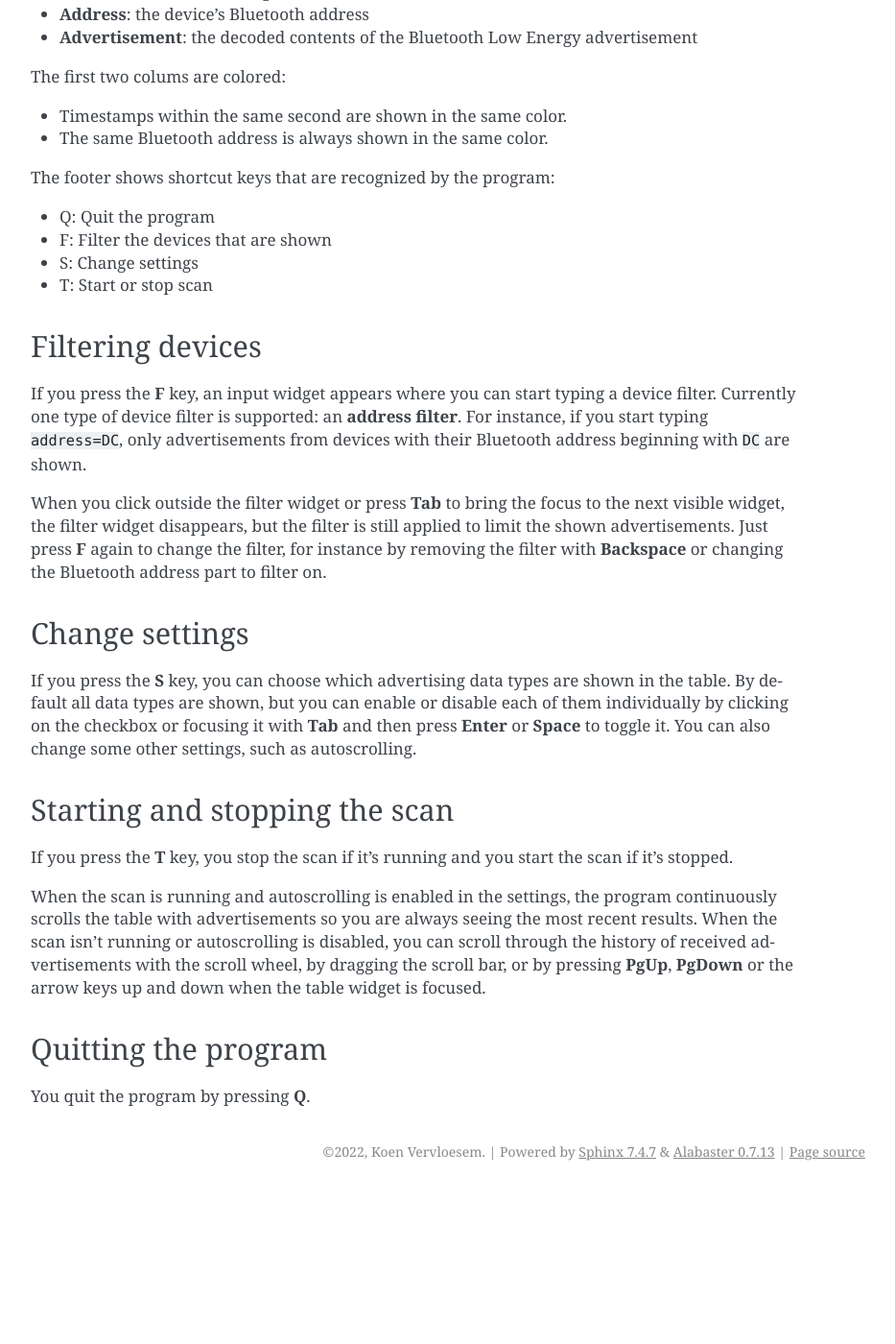
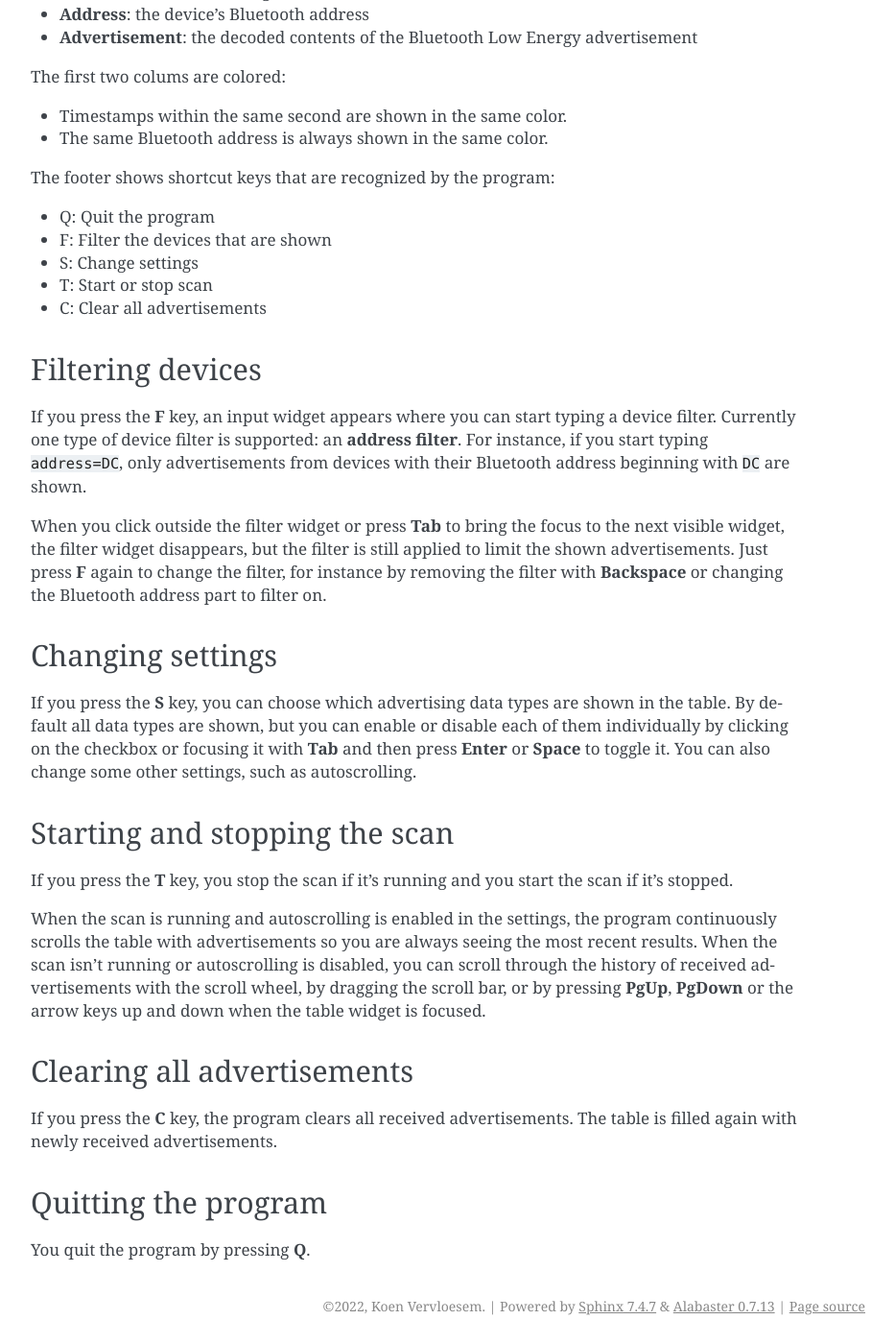
Before and after one commit to koenvervloesem/humble-explorer, a Sphinx documentation site: the page built from docs/usage.rst, in a window 1280 px wide and 1400 px high, scrolled down 1407 px. Shown: the whole window at 96% size, without its empty margins (338-1271 px from the left). Built offline with Sphinx 7.4.7, drawn with Linux system fonts in a browser that asks for light colours; before the commit the page ends 2646 px from its top, so only the background shows below that; some of the changed text lies outside the part shown.

Commit message:
Add binding to clear all advertisements

```diff
--- a/docs/usage.rst
+++ b/docs/usage.rst
@@ -53,6 +53,7 @@ The footer shows shortcut keys that are recognized by the program:
 * F: Filter the devices that are shown
 * S: Change settings
 * T: Start or stop scan
+* C: Clear all advertisements
 
 Filtering devices
 -----------------
@@ -61,8 +62,8 @@ If you press the **F** key, an input widget appears where you can start typing a
 
 When you click outside the filter widget or press **Tab** to bring the focus to the next visible widget, the filter widget disappears, but the filter is still applied to limit the shown advertisements. Just press **F** again to change the filter, for instance by removing the filter with **Backspace** or changing the Bluetooth address part to filter on.
 
-Change settings
----------------
+Changing settings
+-----------------
 
 If you press the **S** key, you can choose which advertising data types are shown in the table. By default all data types are shown, but you can enable or disable each of them individually by clicking on the checkbox or focusing it with **Tab** and then press **Enter** or **Space** to toggle it. You can also change some other settings, such as autoscrolling.
 
@@ -73,6 +74,11 @@ If you press the **T** key, you stop the scan if it's running and you start the
 
 When the scan is running and autoscrolling is enabled in the settings, the program continuously scrolls the table with advertisements so you are always seeing the most recent results. When the scan isn't running or autoscrolling is disabled, you can scroll through the history of received advertisements with the scroll wheel, by dragging the scroll bar, or by pressing **PgUp**, **PgDown** or the arrow keys up and down when the table widget is focused.
 
+Clearing all advertisements
+---------------------------
+
+If you press the **C** key, the program clears all received advertisements. The table is filled again with newly received advertisements.
+
 Quitting the program
 --------------------
 
```
Also changed, not shown: 1 other file.
